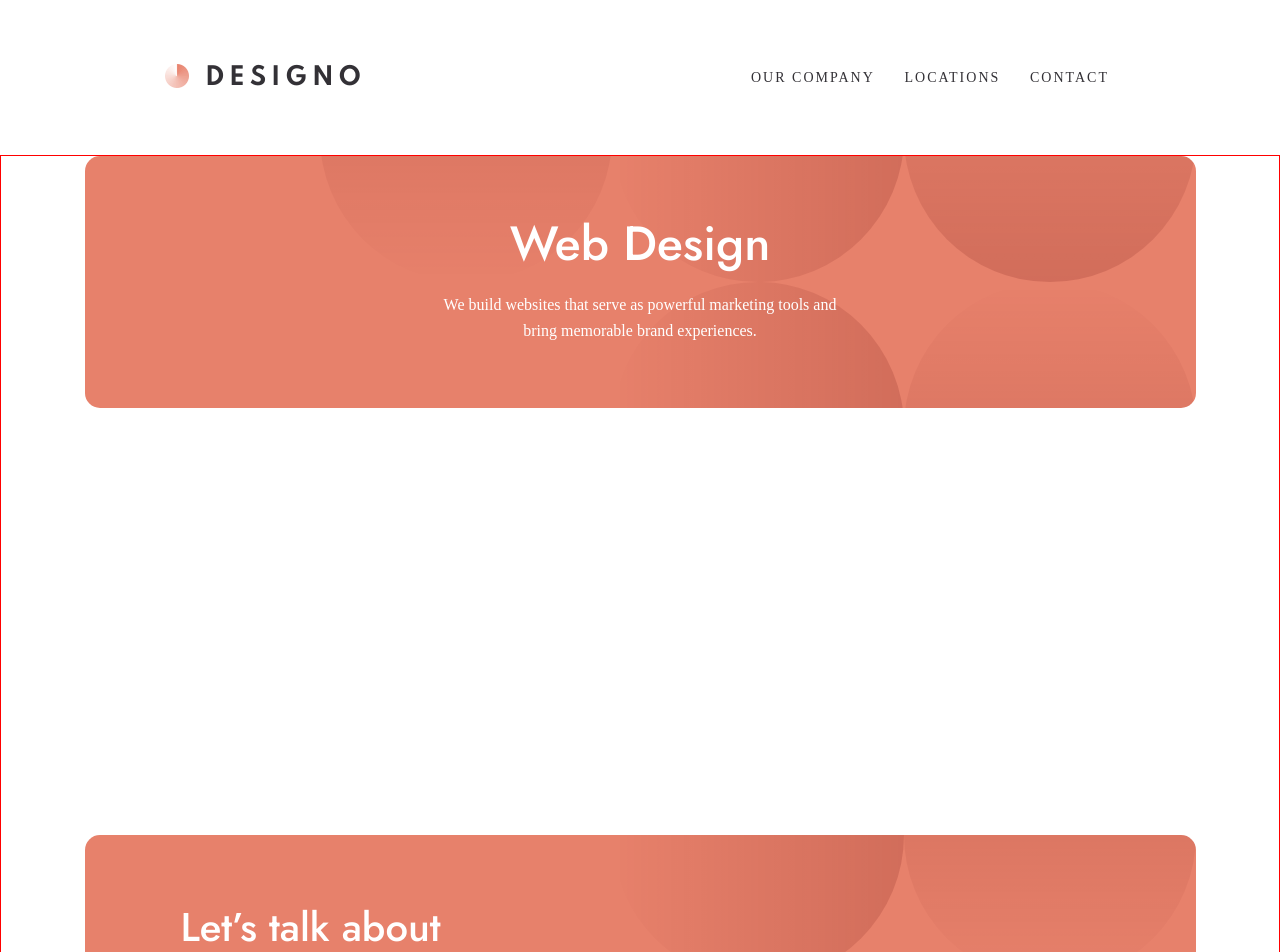
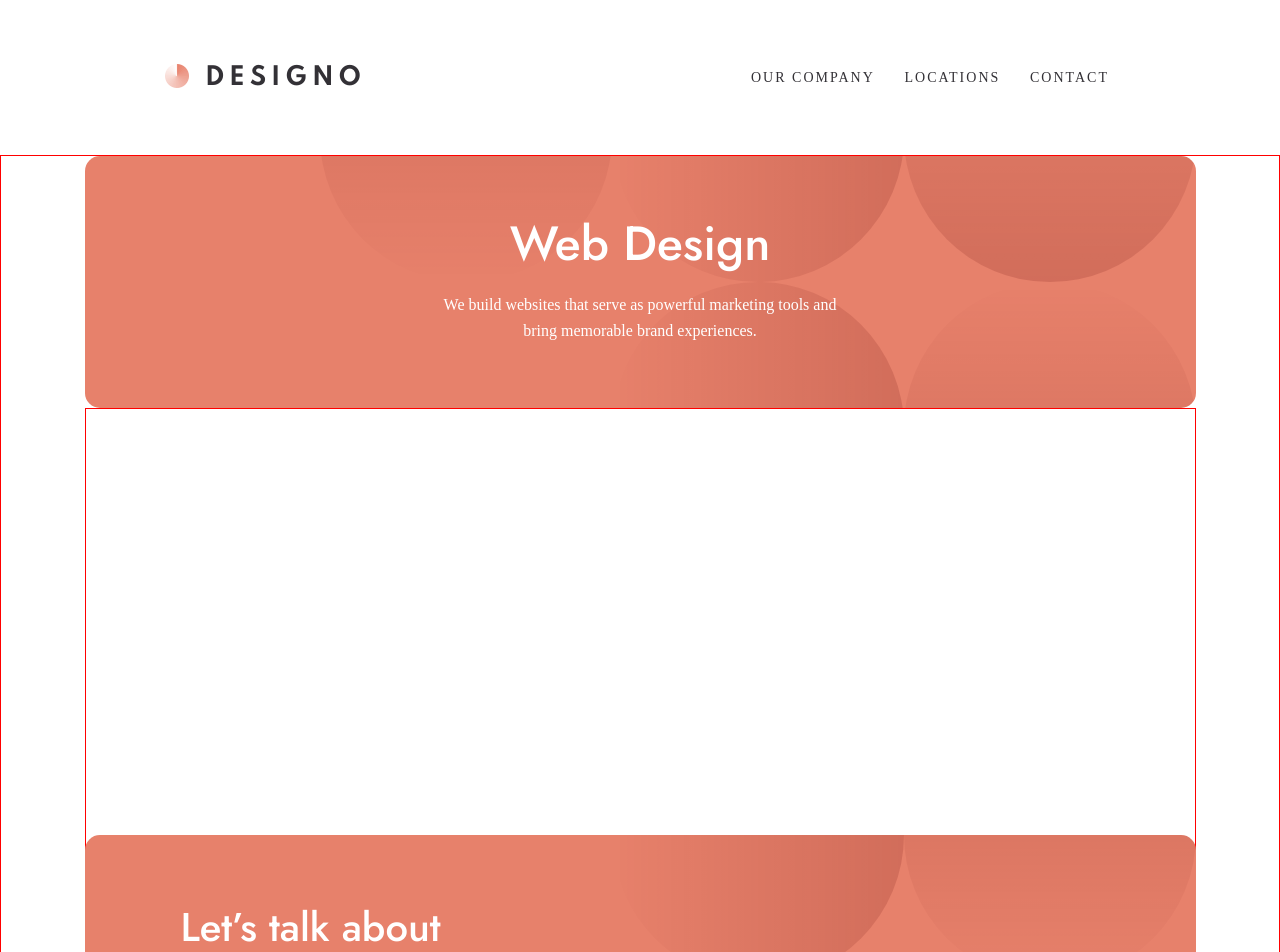
Before and after one commit to danielopq/designo, a React (Vite) app: page / in a window 1280 px wide. Shown: the top 952 px of the page. Built offline with nearby package versions, Linux system fonts and the light colour scheme; a web font is replaced by a local one.

Commit message:
ProjectsNavBar - created

```diff
--- a/src/components/layout/index.ts
+++ b/src/components/layout/index.ts
@@ -3,3 +3,4 @@ export { default as TopNavBar } from "./topNavBar/TopNavBar";
 export { default as NavBar } from "./navBar/NavBar";
 export { default as KeyValue } from "./keyValue/KeyValue";
 export { default as SectionHeader } from "./sectionHeader/SectionHeader";
+export { default as ProjectsNavBar } from "./projectsNavBar/ProjectsNavBar";
--- /dev/null
+++ b/src/components/layout/projectsNavBar/ProjectsNavBar.tsx
@@ -0,0 +1,15 @@
+import './projectsNavBar.scss';
+
+/**
+ * Navigation bar page displaying different types of projects.
+ *
+ * @returns - The projectsNavBar component.
+ */
+const ProjectsNavBar: React.FC = () => {
+    return (
+        <nav id="projectsNavBar">
+
+        </nav>
+    )
+}
+export default ProjectsNavBar;
--- /dev/null
+++ b/src/components/layout/projectsNavBar/projectsNavBar.scss
@@ -0,0 +1,28 @@
+@use '../../../assets/scss/breakpoints';
+
+#projectsNavBar {
+    width: 100vw;
+    height: 798px;
+    padding: 0px 24px;
+    border: solid 1px red;
+}
+
+//############################## TABLET VERSION ##############################
+
+@include breakpoints.tablet {
+    #projectsNavBar {
+        max-width: 768px;
+        height: 649px;
+        padding: 0px 40px;
+    }
+}
+
+//############################## DESKTOP VERSION ##############################
+
+@include breakpoints.desktop {
+    #projectsNavBar {
+        max-width: 1111px;
+        height: 640px;
+        padding: 0px;
+    }
+}
--- a/src/components/pages/webDesign/WebDesign.tsx
+++ b/src/components/pages/webDesign/WebDesign.tsx
@@ -1,6 +1,6 @@
 import './webDesign.scss';
 
-import { SectionHeader } from '../../layout';
+import { SectionHeader, ProjectsNavBar } from '../../layout';
 
 const WebDesign: React.FC = () => {
     return (
@@ -9,6 +9,7 @@ const WebDesign: React.FC = () => {
                 title='Web Design'
                 text='We build websites that serve as powerful marketing tools and bring memorable brand experiences.'
             />
+            <ProjectsNavBar />
         </main>
     )
 }
```
